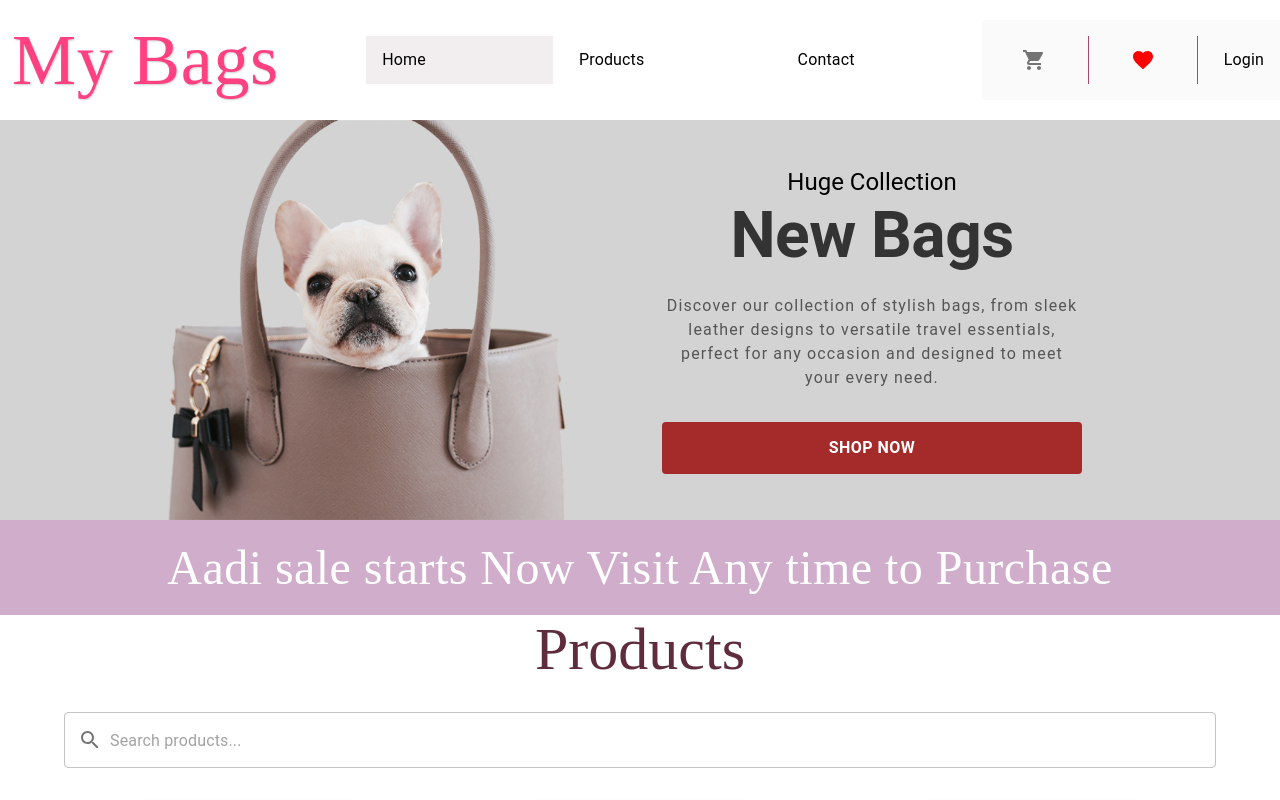
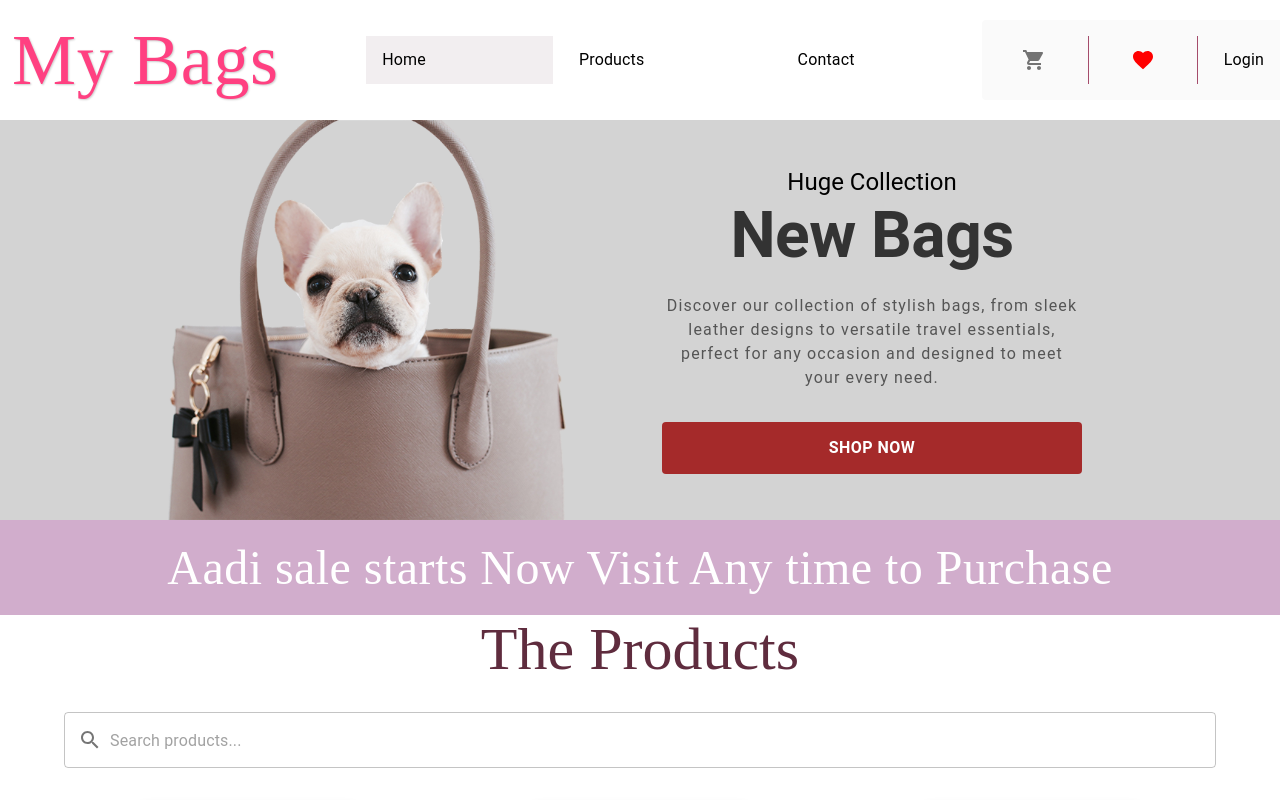
Before and after one commit to manoj-1202/Ecommerce_Webiste_React.js, a React (Create React App) app: page / in a window 1280 px wide. Shown: the top 800 px of the page. Built offline with nearby package versions, Linux system fonts and the light colour scheme; a web font is replaced by a local one.

Commit message:
product name has changed into the product

```diff
--- a/src/components/products/index.js
+++ b/src/components/products/index.js
@@ -40,7 +40,7 @@ const Products = () => {
   return (
     <Container>
       <ProductTitle>
-        Products
+        The Products
       </ProductTitle>
 
       <TextField
```
Also changed, not shown: 1 other file (tests, documents, lock files or other folders).
